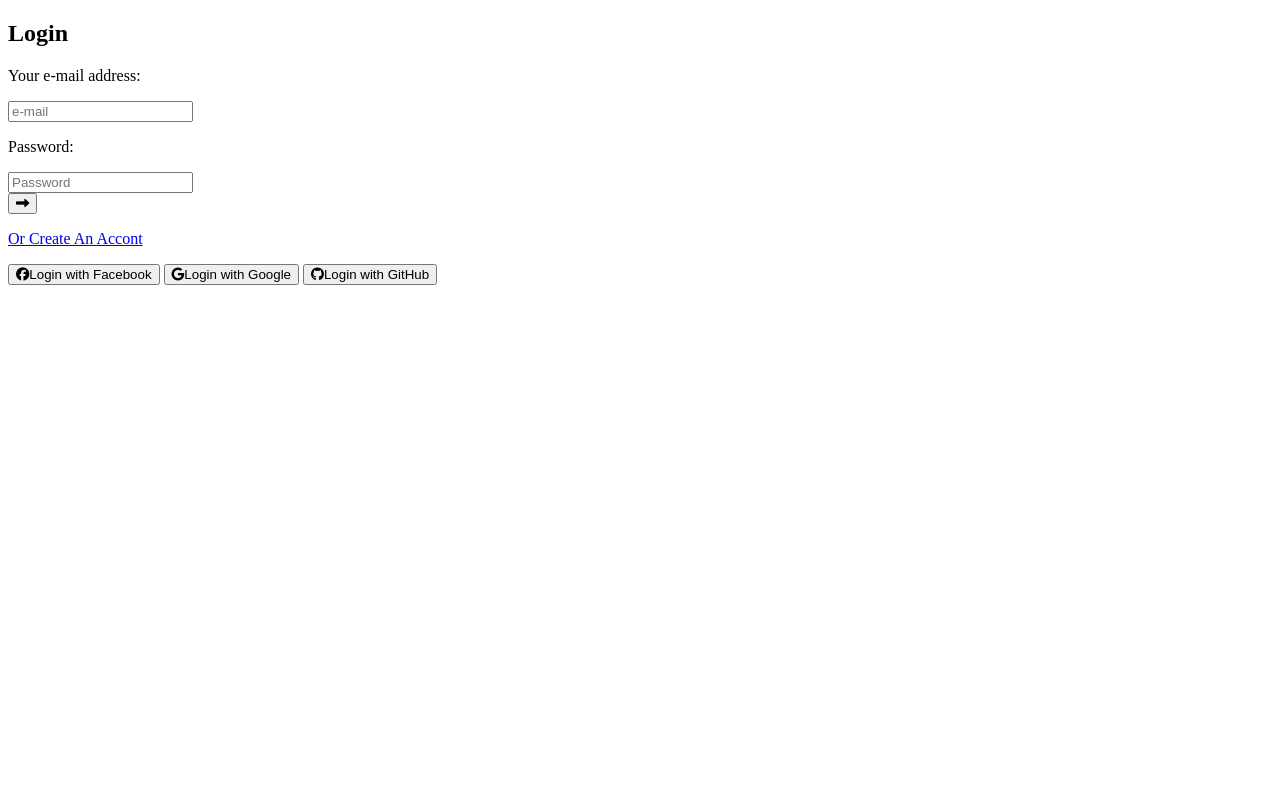
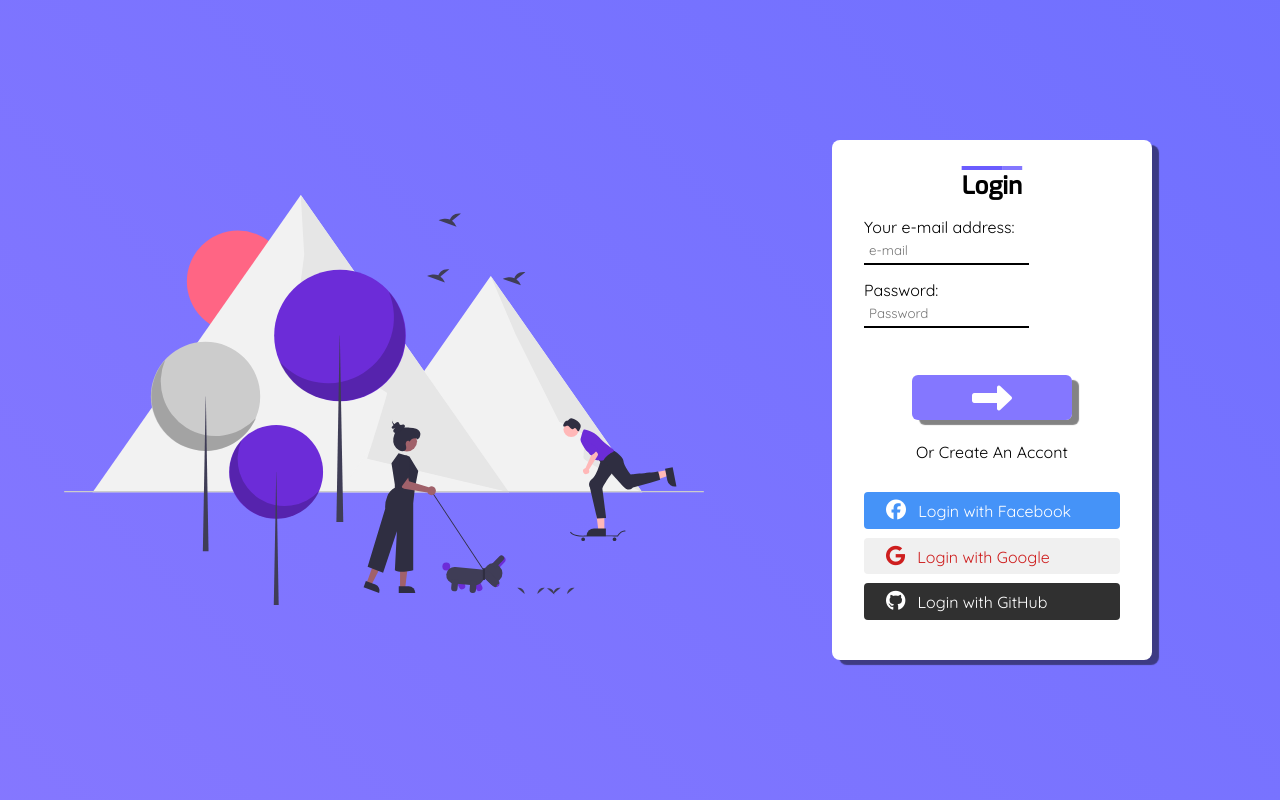
Before and after one commit to LuanFlorencioo/login-page, a plain HTML site: page index.html in a window 1280 px wide. Drawn offline with Linux system fonts and the light colour scheme; the site is published under a folder, as on GitHub Pages, so addresses that start at the root find nothing.

Commit message:
version 1.1

```diff
--- a/css/style.css
+++ b/css/style.css
@@ -73,7 +73,7 @@
         width: 100%;
         height: 100%;
 
-        background-image: url(/images/illustration-login.svg);
+        background-image: url(../images/illustration-login.svg);
         background-repeat: no-repeat;
         background-size: 55%;
         background-position-x: left;
@@ -159,7 +159,7 @@
         justify-content: flex-end;
         align-items: center;
 
-        background-image: url(/images/illustration-login-nature.svg);
+        background-image: url(../images/illustration-login-nature.svg);
         background-size: 50%;
         background-repeat: no-repeat;
         background-position-x: 10%;
--- a/index.html
+++ b/index.html
@@ -5,8 +5,8 @@
     <meta http-equiv="X-UA-Compatible" content="IE=edge">
     <meta name="viewport" content="width=device-width, initial-scale=1.0">
     <title> Tela de Login | Desafio</title>
-    <link rel="stylesheet" href="/css/main.css">
-    <link rel="stylesheet" href="/css/style.css">
+    <link rel="stylesheet" href="./css/main.css">
+    <link rel="stylesheet" href="./css/style.css">
     <link rel="preconnect" href="https://fonts.gstatic.com">
     <link href="https://fonts.googleapis.com/css2?family=Exo:wght@400;500&family=Quicksand:wght@300;400;500;700&display=swap" rel="stylesheet">
     <script src="https://kit.fontawesome.com/9829a43d84.js" crossorigin="anonymous"></script>
@@ -39,6 +39,6 @@
         </section>
     </main>
 
-    <script src="/js/app.js"></script>
+    <script src="./js/app.js"></script>
 </body>
 </html>
```
